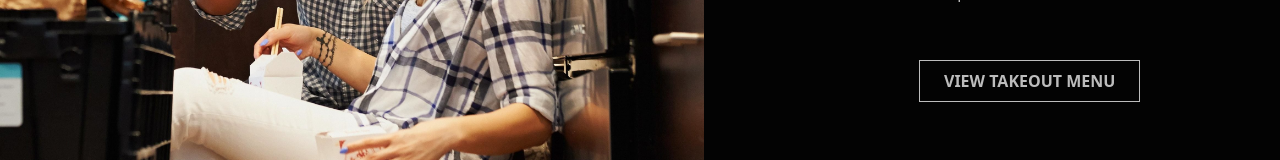
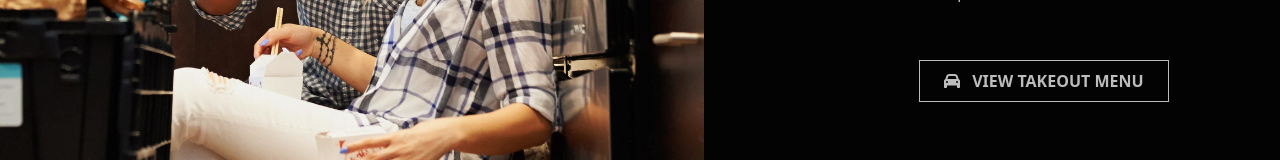
Before and after one commit to Danielateresa/proj-html-vuejs, a Vue app: page / in a window 1280 px wide. Shown: the part 6069-6229 px from the top of the page. Built offline with nearby package versions, Linux system fonts and the light colour scheme.

Commit message:
Completed section TakeNow

```diff
--- a/src/components/sections/InfoComponent.vue
+++ b/src/components/sections/InfoComponent.vue
@@ -39,7 +39,11 @@ export default {
                 </div>
 
                 <siteButton class="site_button">
+                    <span class="me-2" v-show="button === 'view takeout menu'">
+                        <font-awesome-icon icon="fa-solid fa-car" />
+                    </span>
                     {{ button }}
+
                 </siteButton>
                 <!-- button component -->
 
--- a/src/main.js
+++ b/src/main.js
@@ -7,7 +7,8 @@ import { library } from '@fortawesome/fontawesome-svg-core'
 import { FontAwesomeIcon } from '@fortawesome/vue-fontawesome'
 import { faShoppingCart } from '@fortawesome/free-solid-svg-icons'
 import { faStar } from '@fortawesome/free-solid-svg-icons'
-library.add(faShoppingCart, faStar)
+import { faCar } from '@fortawesome/free-solid-svg-icons'
+library.add(faShoppingCart, faStar, faCar)
 
 
 createApp(App)
```
